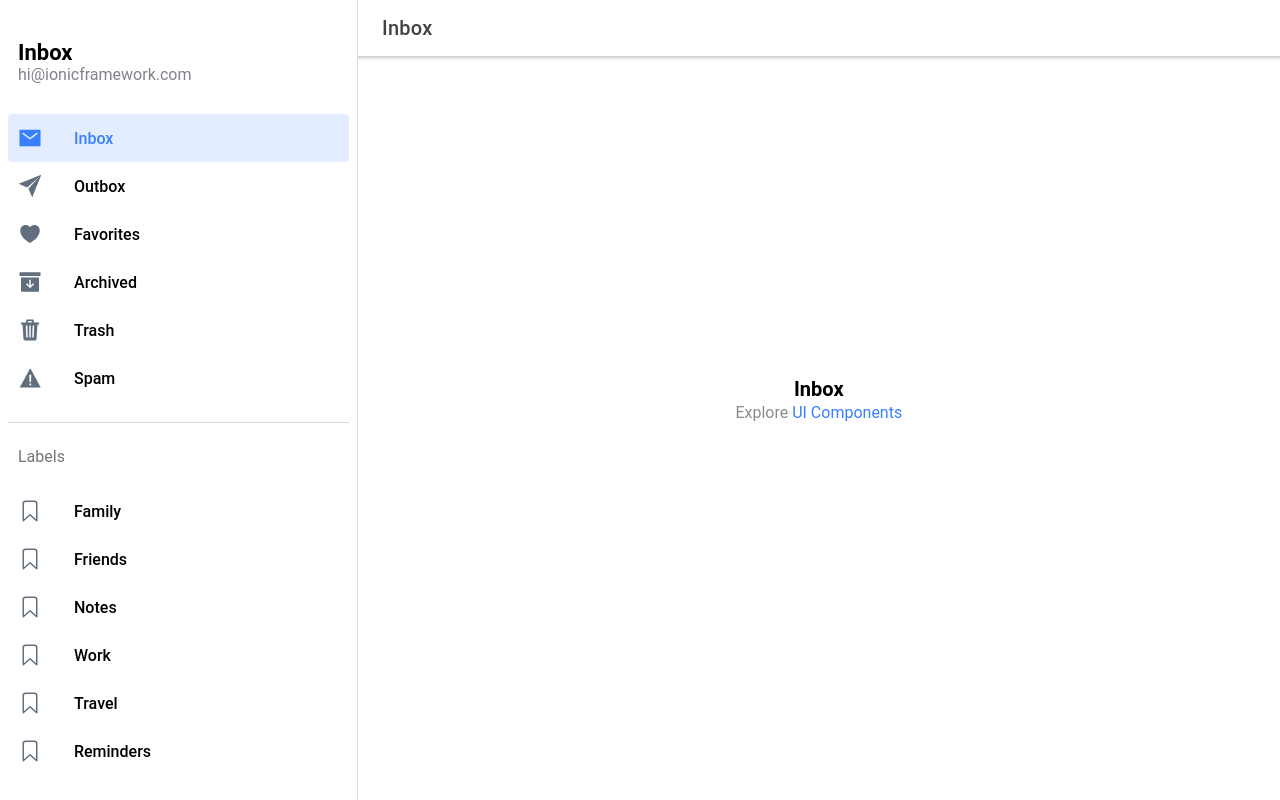
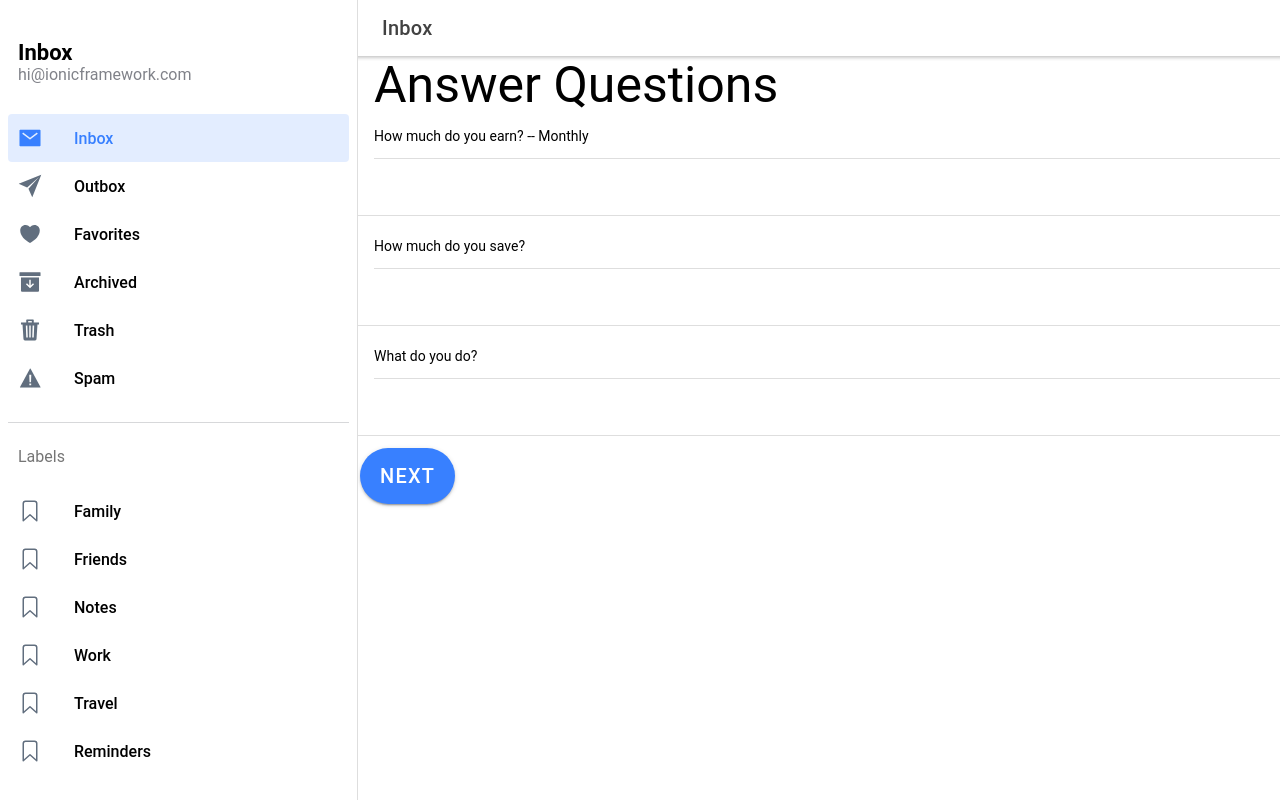
Before and after one commit to pranavm7/Fintel, a React (Create React App) app: page /page/Inbox in a window 1280 px wide. Built offline with nearby package versions, Linux system fonts and the light colour scheme.

Commit message:
prelim-form

```diff
--- a/package.json
+++ b/package.json
@@ -20,6 +20,7 @@
     "@types/react-router": "^5.1.11",
     "@types/react-router-dom": "^5.1.7",
     "cordova": "^10.0.0",
+    "formik": "^2.2.9",
     "ionicons": "^5.4.0",
     "react": "^17.0.1",
     "react-dom": "^17.0.1",
--- a/src/App.tsx
+++ b/src/App.tsx
@@ -23,8 +23,7 @@ import '@ionic/react/css/display.css';
 /* Theme variables */
 import './theme/variables.css';
 
-const App: React.FC = () => {
-  return (
+const App: React.FC = () => (
   <IonApp>
     <IonReactRouter>
       <IonSplitPane contentId="main">
@@ -44,6 +43,5 @@ const App: React.FC = () => {
     </IonReactRouter>
   </IonApp>
 );
-};
 
 export default App;
--- /dev/null
+++ b/src/components/Form.tsx
@@ -0,0 +1,53 @@
+import React from 'react';
+
+import { IonButton, IonIcon, IonContent, IonInput, IonToggle, IonItemSliding, IonItemOptions, IonItemOption } from '@ionic/react';
+import { IonItem, IonLabel, IonList, IonListHeader } from '@ionic/react';
+import { star } from 'ionicons/icons';
+
+export const ButtonExample: React.FC = () => (
+  <IonContent>
+
+    {/*-- Default List Header --*/}
+    <IonListHeader>
+      <IonLabel style={{ fontSize: 50 }}>Answer Questions</IonLabel>
+    </IonListHeader>
+
+    {/* Q1 */}
+    <IonListHeader lines="inset">
+      <IonLabel>How much do you earn? -- Monthly</IonLabel>
+    </IonListHeader>
+
+    <IonList>
+      <IonItem>
+        <IonInput></IonInput>
+      </IonItem>
+    </IonList>
+
+    {/* Q2 */}
+    <IonListHeader lines="inset">
+      <IonLabel>How much do you save?</IonLabel>
+    </IonListHeader>
+
+    <IonList>
+      <IonItem>
+        <IonInput></IonInput>
+      </IonItem>
+    </IonList>
+
+    {/* Q3 */}
+    <IonListHeader lines="inset">
+      <IonLabel>What do you do?</IonLabel>
+    </IonListHeader>
+
+    <IonList>
+      <IonItem>
+        <IonInput></IonInput>
+      </IonItem>
+    </IonList>
+
+    {/*-- Round --*/}
+    <IonButton shape="round" size="large">Next</IonButton>
+
+
+  </IonContent>
+);
--- a/src/pages/Page.tsx
+++ b/src/pages/Page.tsx
@@ -2,6 +2,7 @@ import { IonButtons, IonContent, IonHeader, IonMenuButton, IonPage, IonTitle, Io
 import { useParams } from 'react-router';
 import ExploreContainer from '../components/ExploreContainer';
 import './Page.css';
+import { ButtonExample } from '../components/Form';
 
 const Page: React.FC = () => {
 
@@ -24,7 +25,8 @@ const Page: React.FC = () => {
             <IonTitle size="large">{name}</IonTitle>
           </IonToolbar>
         </IonHeader>
-        <ExploreContainer name={name} />
+        <ButtonExample/>
+        {/* <ExploreContainer name={name} /> */}
       </IonContent>
     </IonPage>
   );
```
Also changed, not shown: 1 other file (tests, documents, lock files or other folders). Lines whose indentation alone changed are shown as unchanged.
